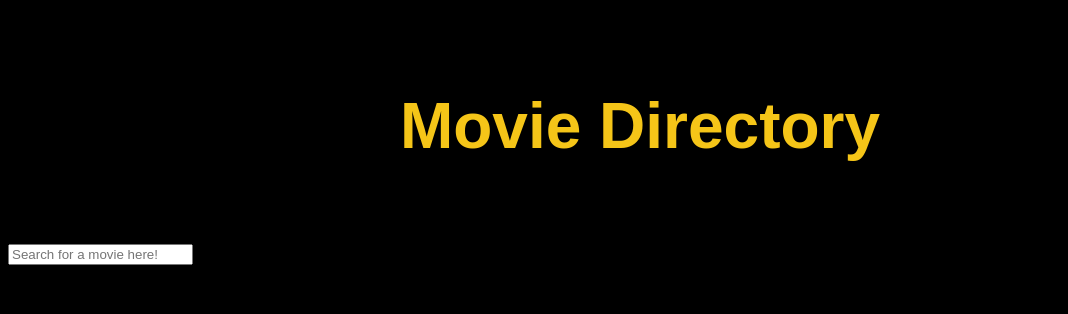
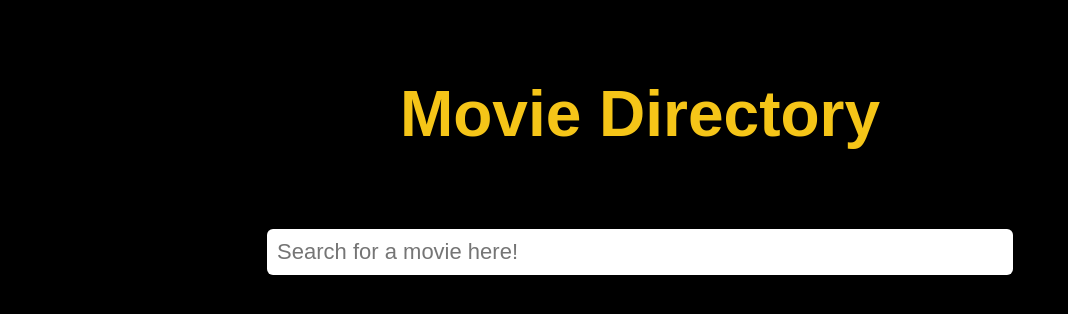
Before and after one commit to anwilson93/movies, a React (Create React App) app: page / in a window 1280 px wide. Shown: the top 314 px of the page, without its empty margins (0-1068 px from the left). Built offline with nearby package versions, Linux system fonts and the light colour scheme; the HTML template or start-up script is replaced by a standard one.

Commit message:
Add style to search bar

```diff
--- /dev/null
+++ b/src/components/SearchBar/SearchBar.css
@@ -0,0 +1,21 @@
+#search-box-input {
+  border: none;
+  outline: none;
+  width: 70%;
+  padding: 10px;
+  margin: auto;
+  font-size: 22px;
+  border-radius: 6px;
+}
+
+#search-box-input:focus {
+  /* horizontal offset, vertical, blur radius, color */
+  box-shadow: inset 0 0 5px #f5c518;
+  border: 0.5px solid #f5c518;
+}
+
+#search-box-form {
+  text-align: center;
+  width: 90%;
+  margin: auto;
+}
--- a/src/components/SearchBar/index.js
+++ b/src/components/SearchBar/index.js
@@ -1,4 +1,5 @@
 import { useState } from "react";
+import './SearchBar.css';
 function SearchBar (){
 
     const [searchInput, setSearchInput] = useState('');
@@ -9,8 +10,9 @@ function SearchBar (){
     };
     return (
         <>
-            <form onSubmit={handleSearch}>
+            <form onSubmit={handleSearch} id='search-box-form'>
                 <input
+                id='search-box-input'
                 placeholder='Search for a movie here!'
                 value={searchInput}
                 onChange={(e) => setSearchInput(e.target.value)}/>
--- a/src/index.css
+++ b/src/index.css
@@ -1,6 +1,8 @@
 body {
   background-color: black;
   font-family: Arial, Helvetica, sans-serif;
+  max-width: 90%;
+  margin: 0 auto;
 }
 
 header {
```
